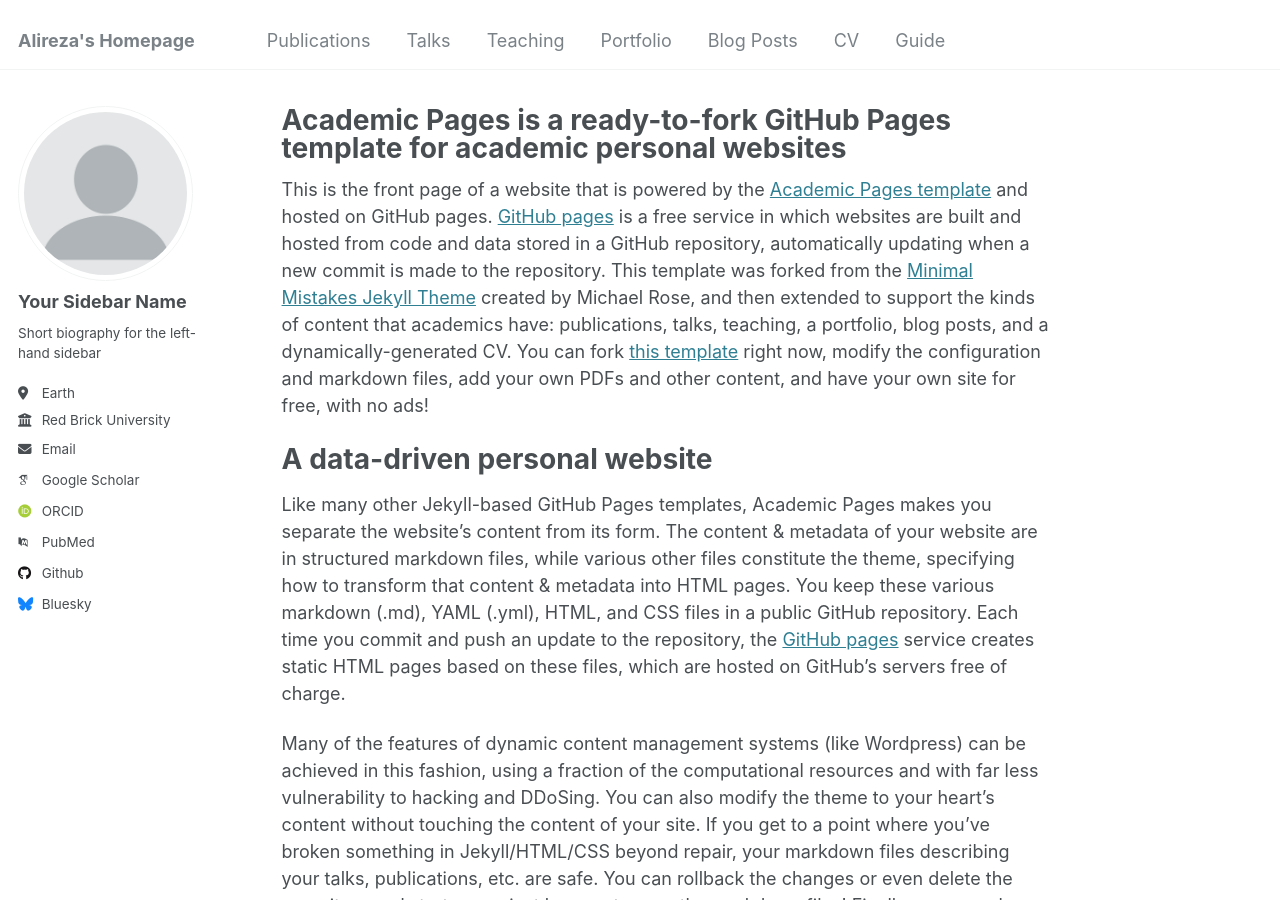
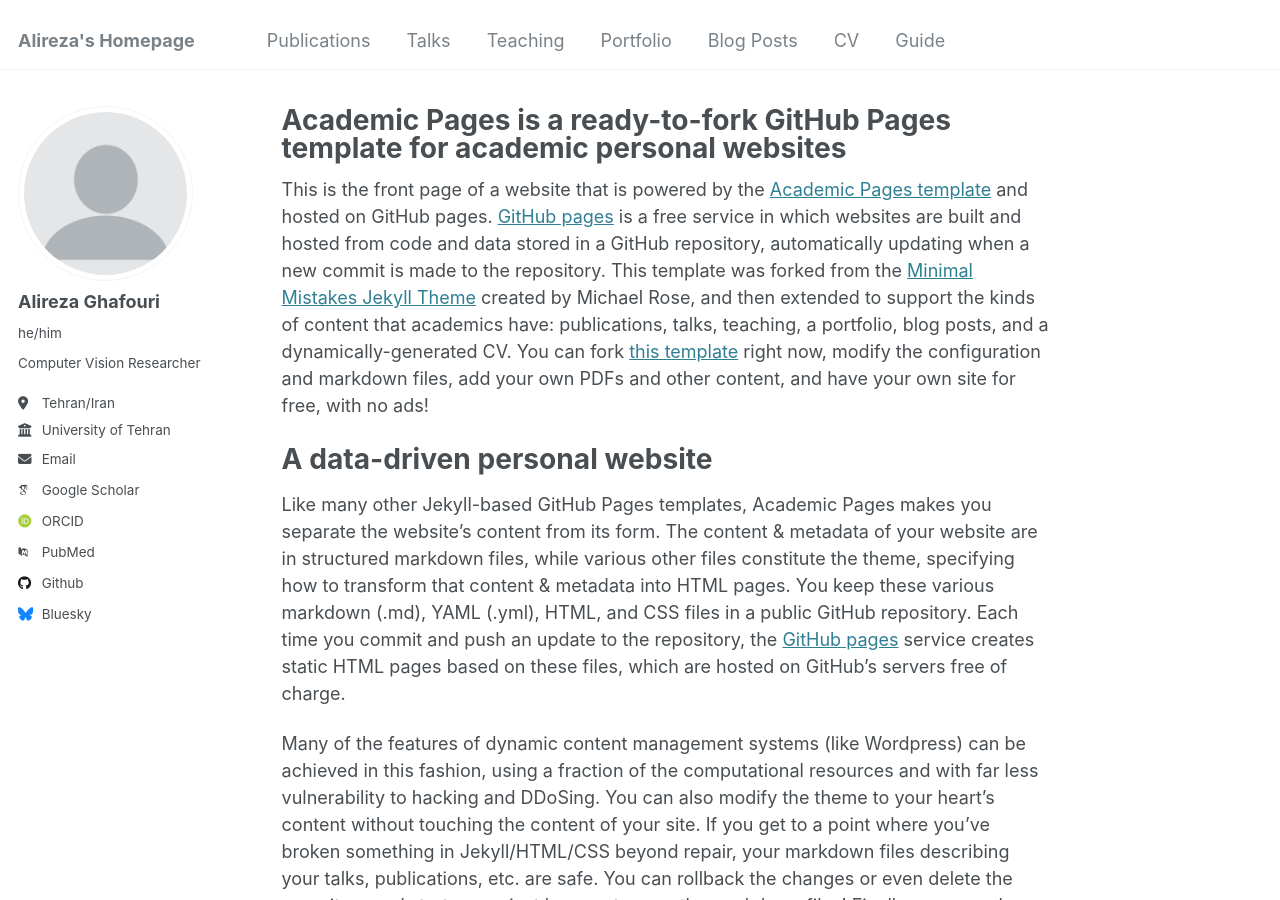
Before and after one commit to Alireza-Ghafouri/Alireza-Ghafouri.github.io, a Jekyll site: the page built from _pages/about.md, in a window 1280 px wide and 900 px high. Built offline with Jekyll 4.4.1, drawn with Linux system fonts in a browser that asks for light colours; some web fonts are replaced.

Commit message:
Update Biographic information

```diff
--- a/_config.yml
+++ b/_config.yml
@@ -22,13 +22,13 @@ repository               : "Alireza-Ghafouri/Alireza-Ghafouri.github.io"
 author:
   # Biographic information
   avatar           : "profile.png"
-  name             : "Your Sidebar Name"
-  pronouns         : # example: "she/her"
-  bio              : "Short biography for the left-hand sidebar"
-  location         : "Earth"
-  employer         : "Red Brick University"
+  name             : "Alireza Ghafouri"
+  pronouns         : "he/him" # example: "she/her"
+  bio              : "Computer Vision Researcher"
+  location         : "Tehran/Iran"
+  employer         : "University of Tehran"
   uri              : # URL
-  email            : "none@example.org"
+  email            : "alirezaghafouri77@gmail.com"
 
   # Academic websites
   arxiv            : # URL - Update with the correct link to your profile
```
